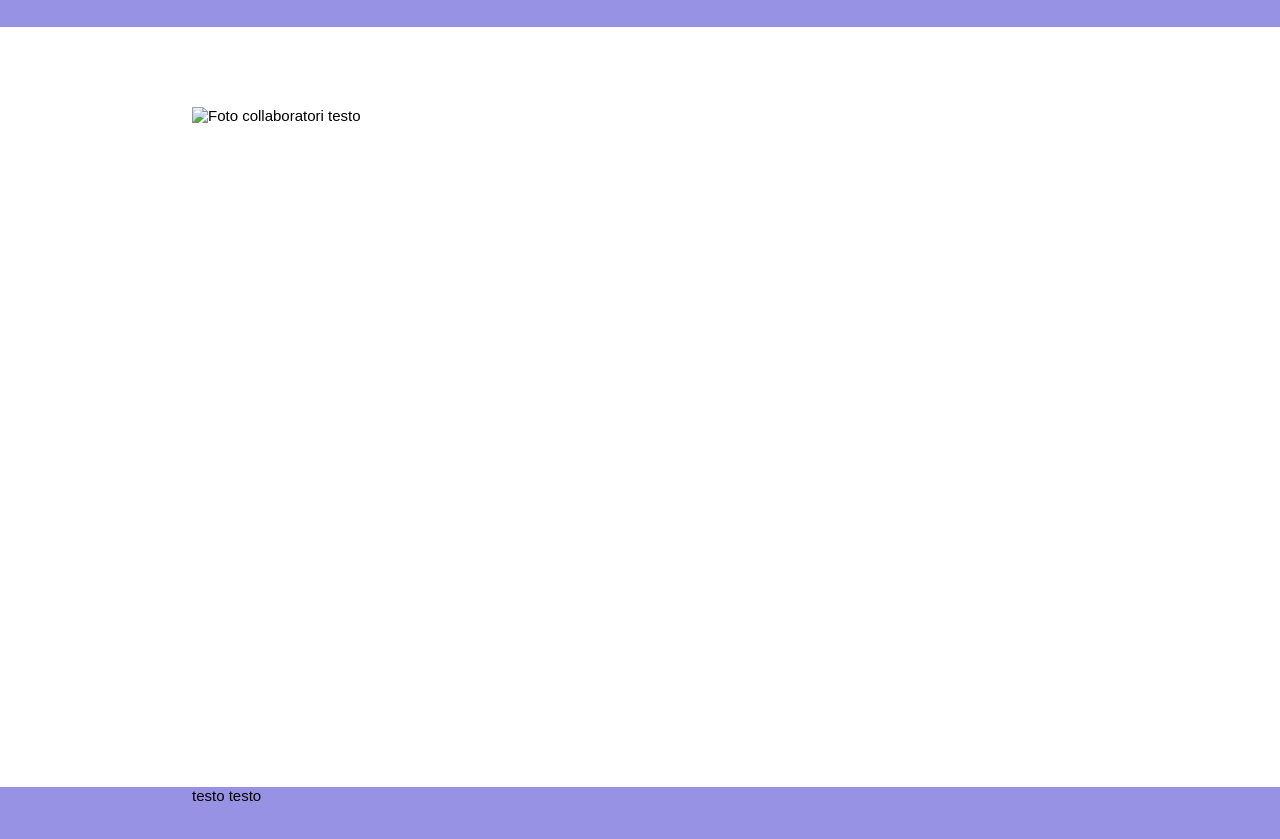
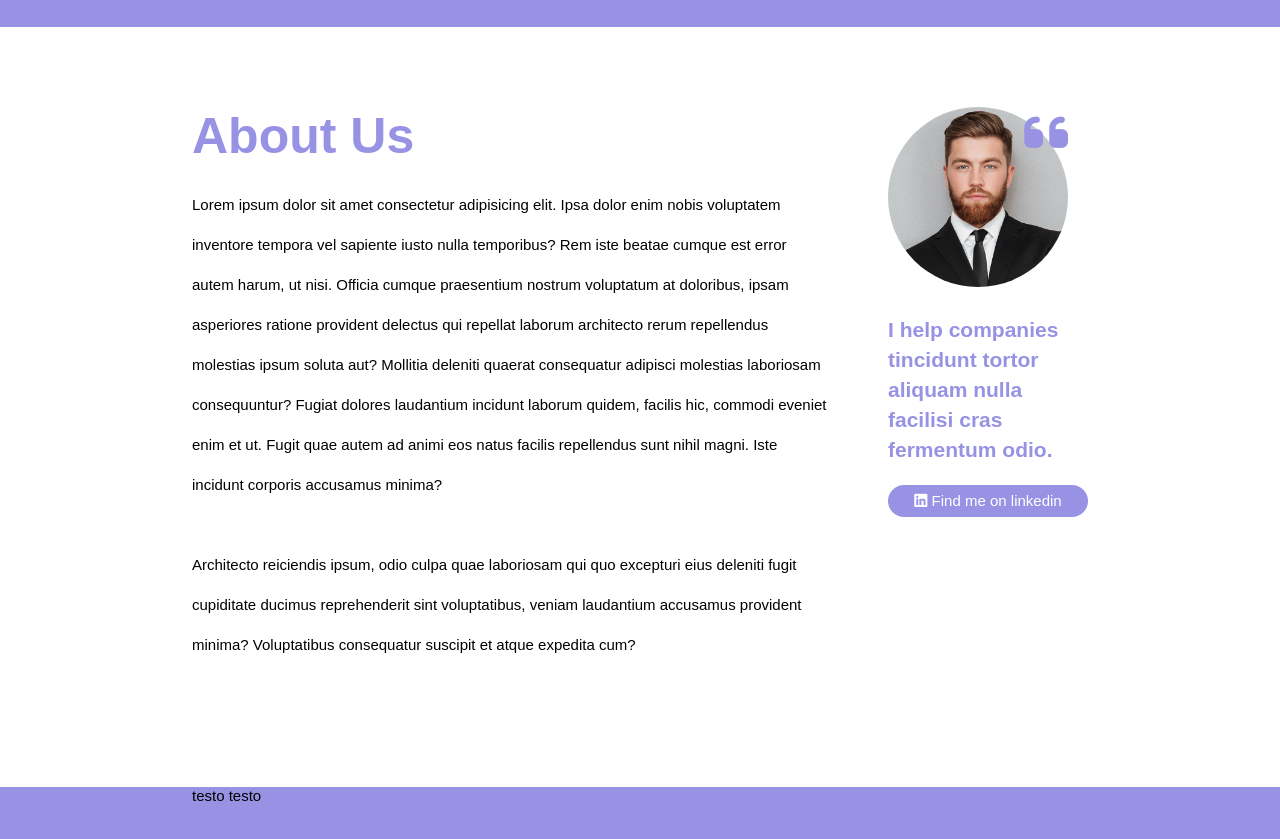
Before and after one commit to DanieleAntonaci/htmlcss-responsive-layout, a plain HTML site: page index.html in a window 1280 px wide. Shown: the part 3843-4682 px from the top of the page. Drawn offline with Linux system fonts and the light colour scheme; a web font is replaced by a local one.

Commit message:
Sezione about us

```diff
--- a/css/style.css
+++ b/css/style.css
@@ -33,7 +33,12 @@ li{
 .violet-words{
     color: #9792e4;
 }
-
+.circle-image{
+    width: 180px;
+    height: 180px;
+    object-fit: cover;
+    border-radius: 50%;
+}
 
 /* debug */
  section{
@@ -241,12 +246,6 @@ main{
     display: flex;
     align-items: center;
 }
-.partners-card img{
-    height: 180px;
-    width: 180px;
-    object-fit: cover;
-    border-radius: 50%;
-}
 .partners-card .citation{
     padding-left: 60px;
     padding-right: 30px;
@@ -307,8 +306,52 @@ main{
     border-radius: 20px;
 }
 
+
 /* ABOUT US */
+.about-us{
+    display: flex;
+    justify-content: space-between;
+}
+.about-us-left{
+    padding-right: 60px;
+}
+.about-us-left h3{
+    font-size: 50px;
+}
+.about-us-left p{
+    padding: 20px 0;
+    line-height: 40px;
+}
+.about-us-right{
+    position: relative;
+}
+.about-us-right img {
+    margin-bottom: 20px;
+}
+.about-us-right.violet-words{
+    font-weight: 600;
+    font-size: 21px;
+    line-height: 30px;
+}
+.about-us-right a{
+    display: block;
 
+    margin-top: 20px;
+    text-align: center;
+    color: white;
+    font-size: 15px;
+    padding: 1px 4px;
+    border-radius: 20px;
+    width: 200px;
+    font-weight: 300;
+}
+.about-us-right div i{
+    font-size: 50px;
+
+    position: absolute;
+    top: 0;
+    right: 10%;
+}
 /* GET STARTED */
 
 
@@ -445,5 +488,19 @@ FOOTER
         width: 100%;
         text-align: center;
     }
-
+    /* about us */
+    .about-us{
+        display: block;
+    }
+    .about-us-left {
+        padding-right: 0;
+    }
+    .about-us-right div{
+        padding: auto;
+        width: 200px;
+        margin: auto;
+    }
+    .about-us-right div i{
+        right: 25%;
+    }
 }
--- a/index.html
+++ b/index.html
@@ -134,7 +134,7 @@
 
             <div class="container testimonials-card white-words">
                 <div class="partners-card bg-violet">
-                    <img src="img/testimonial1.jpg" alt="Foto partner">
+                    <img class="circle-image" src="img/testimonial1.jpg" alt="Foto partner">
                     <div class="citation">
                         <p>
                             <i class="fa-solid fa-quote-left"></i>
@@ -148,7 +148,7 @@
                 </div>
 
                 <div class="partners-card bg-violet">
-                    <img src="img/testimonial2.jpg" alt="Foto partner">
+                    <img class="circle-image" src="img/testimonial2.jpg" alt="Foto partner">
                     <div class="citation">
                         <p>
                             <i class="fa-solid fa-quote-left"></i>
@@ -162,7 +162,7 @@
                 </div>
 
                 <div class="partners-card bg-violet">
-                    <img src="img/testimonial3.jpg" alt="Foto partner">
+                    <img class="circle-image" src="img/testimonial3.jpg" alt="Foto partner">
                     <div class="citation">
                         <p>
                             <i class="fa-solid fa-quote-left"></i>
@@ -266,19 +266,29 @@
 
         <!-- ABOUT US -->
         <section>
-            <div class="container">
+            <div class="container about-us">
                 <div class="about-us-left">
-                    <h3>
-
+                    <h3 class="violet-words">
+                        About Us
                     </h3>
                     <p>
-
+                        Lorem ipsum dolor sit amet consectetur adipisicing elit. Ipsa dolor enim nobis voluptatem inventore tempora vel sapiente iusto nulla temporibus? Rem iste beatae cumque est error autem harum, ut nisi.
+                        Officia cumque praesentium nostrum voluptatum at doloribus, ipsam asperiores ratione provident delectus qui repellat laborum architecto rerum repellendus molestias ipsum soluta aut? Mollitia deleniti quaerat consequatur adipisci molestias laboriosam consequuntur?
+                        Fugiat dolores laudantium incidunt laborum quidem, facilis hic, commodi eveniet enim et ut. Fugit quae autem ad animi eos natus facilis repellendus sunt nihil magni. Iste incidunt corporis accusamus minima?
+                    </p>
+                    <p>
+                        Architecto reiciendis ipsum, odio culpa quae laboriosam qui quo excepturi eius deleniti fugit cupiditate ducimus reprehenderit sint voluptatibus, veniam laudantium accusamus provident minima? Voluptatibus consequatur suscipit et atque expedita cum?
                     </p>
                 </div>
-                <div class="about-us-right">
-                    <img src="" alt="Foto collaboratori">
-                    testo
-                    <a href="#" class="btn-violet-about-us"></a>
+                <div class="about-us-right violet-words">
+                    <div>
+                        <img class="circle-image" src="img/about.jpg" alt="Foto collaboratori">
+                        <i class="fa-solid fa-quote-left violet-words"></i>
+                    </div>
+                    I help companies tincidunt tortor aliquam nulla facilisi cras fermentum odio.
+                    <a href="#" class="bg-violet">
+                        <i class="fa-brands fa-linkedin"></i>  Find me on linkedin
+                    </a>
                 </div>
             </div>
         </section>
```
